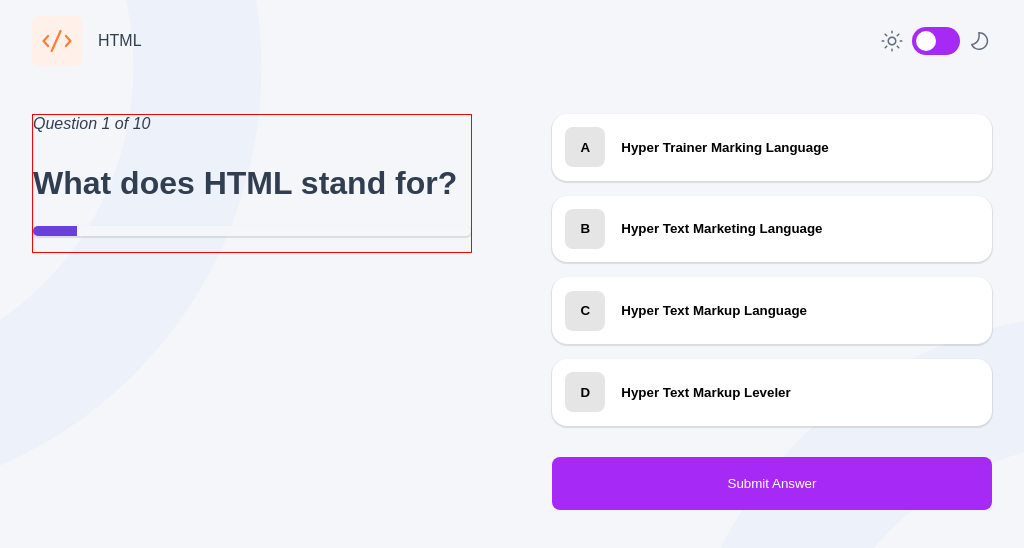
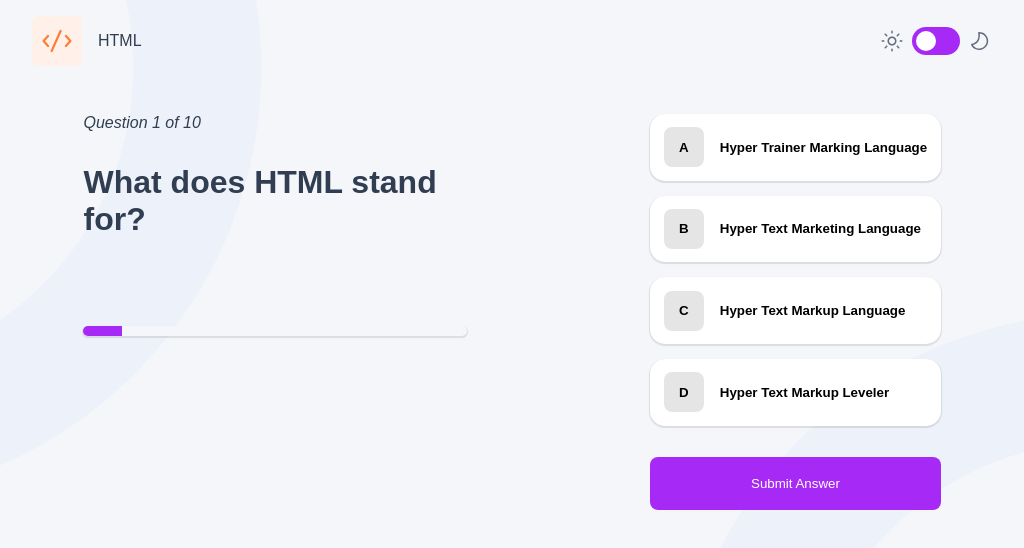
Before and after one commit to abmanaf/Labs-projects, a React (Vite) app in the folder week4/quiz-app/: page / in a window 1280 px wide. Both pictures are taken after a click on the button "HTML". Shown: the top 548 px of the page, without its empty margins (128-1152 px from the left). Built offline with nearby package versions, Linux system fonts and the light colour scheme.

Commit message:
worked with the header

```diff
--- a/week4/quiz-app/src/components/Quiz.tsx
+++ b/week4/quiz-app/src/components/Quiz.tsx
@@ -16,6 +16,8 @@ const Quiz: React.FC<QuizProps> = ({ quizData, onRestart }) => {
   const [score, setScore] = useState(0);
   const [showResult, setShowResult] = useState(false);
   const [isAnswerChecked, setIsAnswerChecked] = useState(false);
+  const [showError, setShowError] = useState(false);
+
   const { isDarkMode } = useTheme();
 
   const currentQuestion = quizData.questions[currentQuestionIndex];
@@ -54,14 +56,13 @@ const Quiz: React.FC<QuizProps> = ({ quizData, onRestart }) => {
   if (showResult) {
     return (
       <QuizResult
-        subject={quizData.quizzes}
+        quizData={quizData}
         score={score}
         totalQuestions={quizData.questions.length}
         onRestart={onRestart}
       />
     );
   }
-
   return (
     <div>
         <div style={{display: 'flex', justifyContent: 'space-between', alignItems: 'center', width: '100%'}}>
@@ -71,12 +72,7 @@ const Quiz: React.FC<QuizProps> = ({ quizData, onRestart }) => {
         <ThemeToggle />
             </div>
     <div className={`quiz-container ${isDarkMode ? 'dark' : 'light'}`} style={{marginTop: '3em'}}>
-      <div className="quiz-header" style={{width: '50%'}}>
-        <div style={{display: 'flex', flexDirection: 'column',border: '1px solid red', justifyContent: 'space-between'}}>
-            {/*
-            <img src={quizData.icon} alt={`${quizData.title} icon`} />
-            <span>{quizData.title}</span>
-             */}
+      <div className="quiz-header">
             <div>
                 <em>Question {currentQuestionIndex + 1} of {quizData.questions.length}</em>
                 <div className="question-section">
@@ -88,15 +84,13 @@ const Quiz: React.FC<QuizProps> = ({ quizData, onRestart }) => {
           className="progress-bar"
           style={{
             width: `${progressPercentage}%`,
-            backgroundColor: isDarkMode ? '#a729f5' : '#6741d9'
+            backgroundColor: isDarkMode ? '#a729f5' : '#a729f5'
           }}
         ></div>
         </div>
       </div>
 
-      </div>
-
-        <div style={{width:'50%'}}>
+        <div className='options'>
         <div className="answer-options">
           {currentQuestion.options.map((option, index) => (
           <button
@@ -119,38 +113,48 @@ const Quiz: React.FC<QuizProps> = ({ quizData, onRestart }) => {
           {option}
           {isAnswerChecked && (
             <span className="result-icon">
-                  {option === currentQuestion.answer
-                    ? <img src='src/assets/images/correct.svg' alt='correct'/>
-                    : option === selectedAnswer
-                      ? <img src="src/assets/images/wrong.svg" alt="" />
-                      : ''}
+              {option === currentQuestion.answer ? (
+                <img src="src/assets/images/correct.svg" alt="correct" />
+              ) : option === selectedAnswer ? (
+                <img src="src/assets/images/wrong.svg" alt="incorrect" />
+              ) : null}
             </span>
           )}
         </button>
+
+
           ))}
         </div>
 
         {!isAnswerChecked ? (
+  <>
     <button
       className="submit-btn"
-            onClick={handleSubmit}
-            //disabled={!selectedAnswer}
+      onClick={() => {
+        if (!selectedAnswer) {
+          setShowError(true);
+        } else {
+          handleSubmit();
+          setShowError(false);
+        }
+      }}
     >
       Submit Answer
     </button>
+    {showError && (
+      <div className="error-message">
+        <img src="src/assets/images/invalid.svg" alt="invalid" />
+        Please select an answer before submitting
+      </div>
+    )}
+  </>
 ) : (
   <button
     className="next-btn"
     onClick={handleNextQuestion}
   >
-            Next Question
+    {currentQuestionIndex === totalQuestions - 1 ? 'View Score' : 'Next Question'}
      </button>
-        )}
-
-        {!selectedAnswer && isAnswerChecked && (
-          <div className="error-message">
-            Please select an answer before submitting
-          </div>
     )}
       </div>
     </div>
```
Lines whose indentation alone changed are shown as unchanged.
